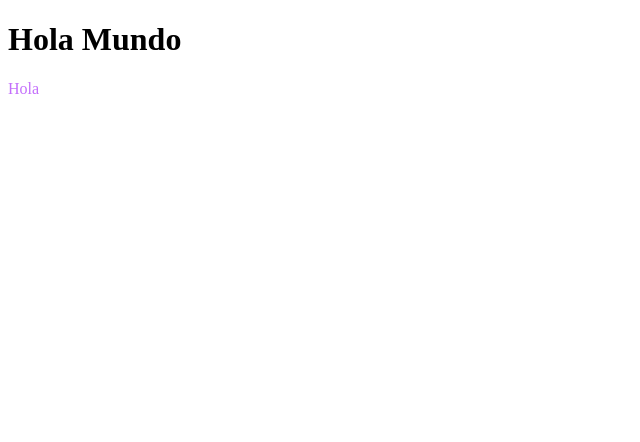
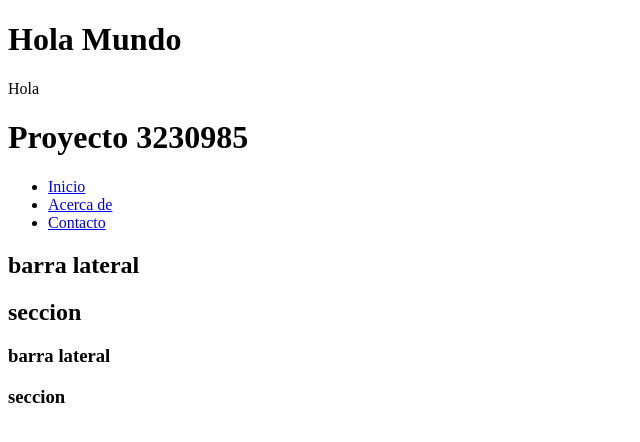
Before and after one commit to Casallasss31/proyecto-3230985-, a plain HTML site: page index.html in a window 1280 px wide. Shown: the whole page, without its empty margins (0-640 px from the left). Drawn offline with Linux system fonts and the light colour scheme.

Commit message:
actualizacion del index 4-09-25

```diff
--- a/index.html
+++ b/index.html
@@ -4,14 +4,30 @@
     <meta charset="UTF-8">
     <meta name="viewport" content="width=device-width, initial-scale=1.0">
     <title>Proyecto 3230985</title>
-        <style>
-        p {
-            color: rgba(149, 0, 248, 0.568);
-        }
-    </style>
 </head>
 <body>
     <h1>Hola Mundo</h1>
     <p>Hola</p>
+    <header>
+        <h1>Proyecto 3230985</h1>
+        <nav>
+            <ul>
+                <li><a href="index.html">Inicio</a></li>
+                <li><a href="about.html">Acerca de</a></li>
+                <li><a href="contact.html">Contacto</a></li>
+            </ul>
+        </nav>
+        <aside>
+            <h1>barra lateral</h1>
+        </aside>
+        <section>
+            <h1>seccion</h1>
+             <aside>
+            <h1>barra lateral</h1>
+        </aside>
+        <section>
+            <footer>
+                  <h1>seccion</h1>
+            </footer>
 </body>
 </html>
```
